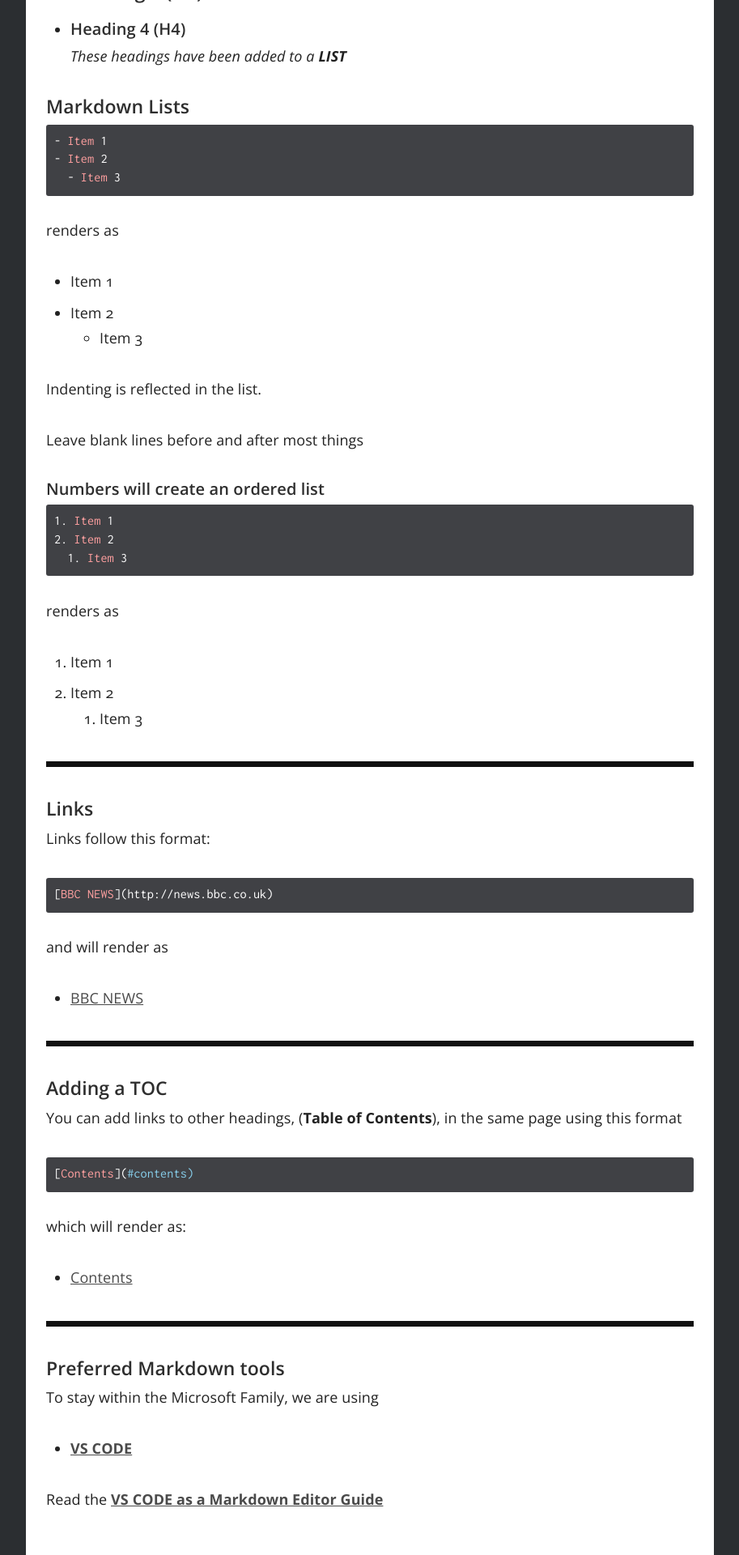
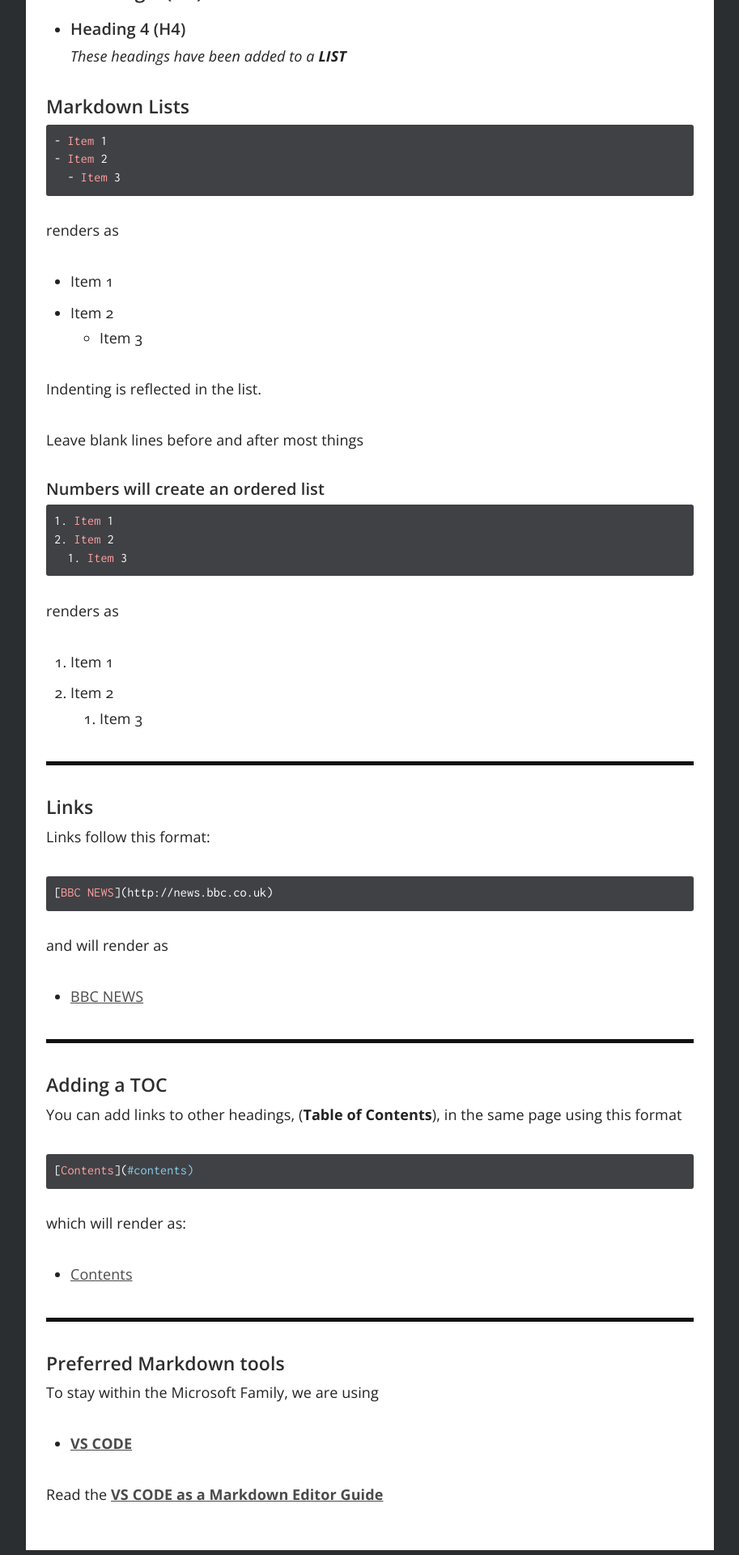
Before and after one commit to scotentSD/Tutorials, a Jekyll site: the page built from _docs/Content/Markdown.md, in a window 1280 px wide. Shown: the part 1193-3113 px from the top of the page at 81% size, without its empty margins (333-1246 px from the left). Built offline with Jekyll 4.4.1, drawn with Linux system fonts in a browser that asks for light colours.

Commit message:
Update _typography.scss
mk

```diff
--- a/_sass/_typography.scss
+++ b/_sass/_typography.scss
@@ -142,7 +142,7 @@ hr {
 	display: block;
 	height: 2px;
 	border: 0;
-	border-top: #111 7px solid;
+	border-top: #111 5px solid;
 	margin: 2em 0;
 	padding: 0;
 }
```
